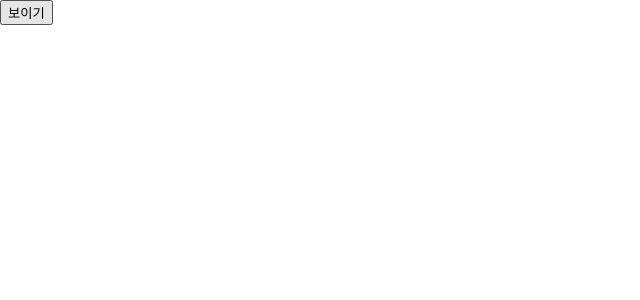
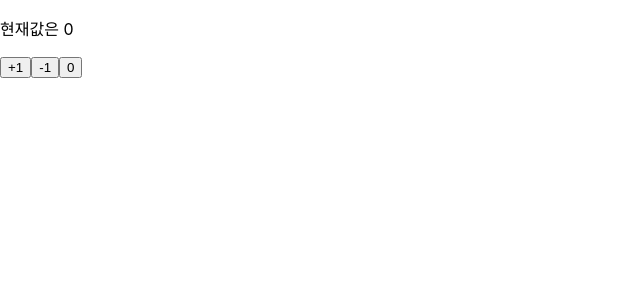
Before and after one commit to 42azimut/reactTech, a React (Create React App) app in the folder hooks-tutorial/: page / in a window 1280 px wide. Shown: the top 300 px of the page, without its empty margins (0-640 px from the left). Built offline with nearby package versions, Linux system fonts and the light colour scheme.

Commit message:
복습 8장 useReducer - counter.js action/dispatch

```diff
--- a/hooks-tutorial/src/App.js
+++ b/hooks-tutorial/src/App.js
@@ -1,19 +1,10 @@
-import React, { useState } from 'react';
-import Info from './Info';
+import React from 'react';
+import UseReducerCounter from './UseReducerCounter';
 
 const App = () => {
-  const [visible, setVisible] = useState(false);
-
   return (
     <div>
-      <button
-        onClick={() => {
-          setVisible(!visible);
-        }}
-      >
-        {visible ? '숨기기' : '보이기'}
-      </button>
-      {visible && <Info />}
+      <UseReducerCounter />
     </div>
   );
 };
--- /dev/null
+++ b/hooks-tutorial/src/UseReducerCounter.js
@@ -0,0 +1,30 @@
+import React from 'react';
+import { useReducer } from 'react/cjs/react.development';
+
+function reducer(state, action) {
+  switch (action.type) {
+    case 'INCREMENT':
+      return { value: state.value + 1 };
+    case 'DECREMENT':
+      return { value: state.value - 1 };
+    case 'ZERO':
+      return { value: (state.value = 0) };
+    default:
+      return state;
+  }
+}
+
+const UseReducerCounter = () => {
+  const [state, dispatch] = useReducer(reducer, { value: 0 });
+
+  return (
+    <div>
+      <p>현재값은 {state.value}</p>
+      <button onClick={() => dispatch({ type: 'INCREMENT' })}>+1</button>
+      <button onClick={() => dispatch({ type: 'DECREMENT' })}>-1</button>
+      <button onClick={() => dispatch({ type: 'ZERO' })}>0</button>
+    </div>
+  );
+};
+
+export default UseReducerCounter;
```
